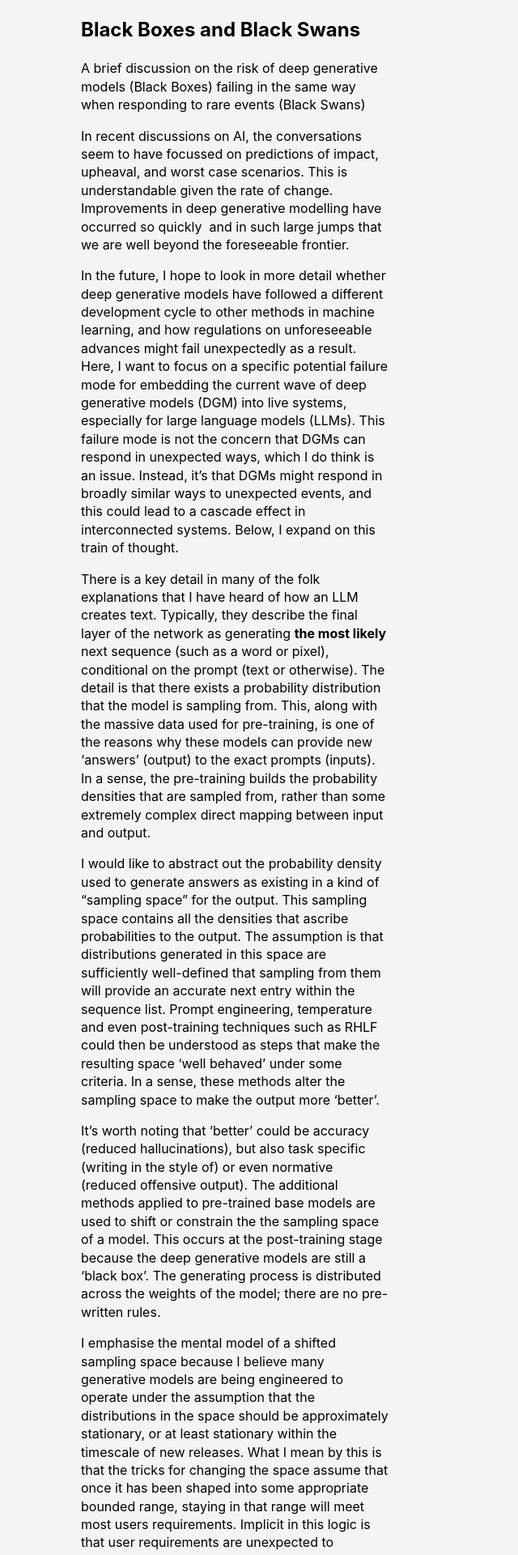
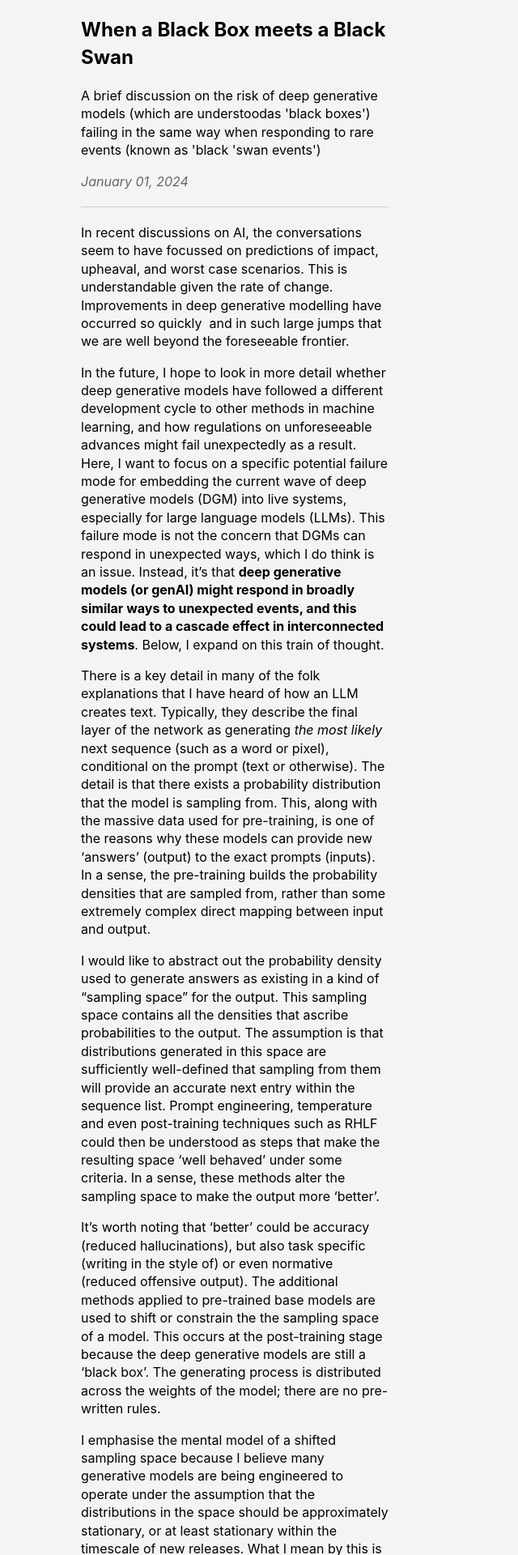
Before and after one commit to nrstillman/nrstillman.github.io, a Jekyll site: the page built from _writings/short/BlackboxesBlackswans.md, in a window 1280 px wide. Shown: the top 1920 px of the page at 81% size, without its empty margins (0-640 px from the left). Built offline with Jekyll 4.4.1, drawn with Linux system fonts in a browser that asks for light colours.

Commit message:
fixes to mobile viewing and better posts.html formatting

```diff
--- a/_layouts/post.html
+++ b/_layouts/post.html
@@ -7,7 +7,13 @@
 
 <article>
     <h1>{{ page.title }}</h1>
-    {{ page.description }}
+    <p>{{ page.description }}</p>
+
+    <div class="post-meta">
+        <span class="date-published">{{ page.date_published | date: "%B %d, %Y" }}</span>
+    </div>
+
+    <hr />
+
     {{ content }}
 </article>
-</html>
--- a/_writings/short/BlackboxesBlackswans.md
+++ b/_writings/short/BlackboxesBlackswans.md
@@ -1,16 +1,16 @@
 ---
-title: "Black Boxes and Black Swans"
+title: "When a Black Box meets a Black Swan"
 date_published: 28th of January, 2024
-description: "A brief discussion on the risk of deep generative models (Black Boxes) failing in the same way when responding to rare events (Black Swans)"
+description: "A brief discussion on the risk of deep generative models (which are understoodas 'black boxes') failing in the same way when responding to rare events (known as 'black 'swan events')"
 layout: post
 ---
 
 
 In recent discussions on AI, the conversations seem to have focussed on predictions of impact, upheaval, and worst case scenarios. This is understandable given the rate of change. Improvements in deep generative modelling have occurred so quickly  and in such large jumps that we are well beyond the foreseeable frontier.
 
-In the future, I hope to look in more detail whether deep generative models have followed a different development cycle to other methods in machine learning, and how regulations on unforeseeable advances might fail unexpectedly as a result. Here, I want to focus on a specific potential failure mode for embedding the current wave of deep generative models (DGM) into live systems, especially for large language models (LLMs). This failure mode is not the concern that DGMs can respond in unexpected ways, which I do think is an issue. Instead, it's that DGMs might respond in broadly similar ways to unexpected events, and this could lead to a cascade effect in interconnected systems. Below, I expand on this train of thought.
+In the future, I hope to look in more detail whether deep generative models have followed a different development cycle to other methods in machine learning, and how regulations on unforeseeable advances might fail unexpectedly as a result. Here, I want to focus on a specific potential failure mode for embedding the current wave of deep generative models (DGM) into live systems, especially for large language models (LLMs). This failure mode is not the concern that DGMs can respond in unexpected ways, which I do think is an issue. Instead, it's that __deep generative models (or genAI) might respond in broadly similar ways to unexpected events, and this could lead to a cascade effect in interconnected systems__. Below, I expand on this train of thought.
 
-There is a key detail in many of the folk explanations that I have heard of how an LLM creates text. Typically, they describe the final layer of the network as generating __the most likely__ next sequence (such as a word or pixel), conditional on the prompt (text or otherwise). The detail is that there exists a probability distribution that the model is sampling from. This, along with the massive data used for pre-training, is one of the reasons why these models can provide new 'answers' (output) to the exact prompts (inputs). In a sense, the pre-training builds the probability densities that are sampled from, rather than some extremely complex direct mapping between input and output.
+There is a key detail in many of the folk explanations that I have heard of how an LLM creates text. Typically, they describe the final layer of the network as generating _the most likely_ next sequence (such as a word or pixel), conditional on the prompt (text or otherwise). The detail is that there exists a probability distribution that the model is sampling from. This, along with the massive data used for pre-training, is one of the reasons why these models can provide new 'answers' (output) to the exact prompts (inputs). In a sense, the pre-training builds the probability densities that are sampled from, rather than some extremely complex direct mapping between input and output.
 
 I would like to abstract out the probability density used to generate answers as existing in a kind of "sampling space" for the output. This sampling space contains all the densities that ascribe probabilities to the output. The assumption is that distributions generated in this space are sufficiently well-defined that sampling from them will provide an accurate next entry within the sequence list. Prompt engineering, temperature and even post-training techniques such as RHLF could then be understood as steps that make the resulting space 'well behaved' under some criteria. In a sense, these methods alter the sampling space to make the output more 'better'.
 
--- a/css/style.css
+++ b/css/style.css
@@ -36,12 +36,30 @@
         padding: 20px;
     }
 
+    .post-meta {
+    display: flex;
+    justify-content: space-between;
+    margin-bottom: 20px;
+    }
+
+    .post-meta .date-published {
+        font-style: italic;
+        color: #666; /* Or any color of your choice */
+    }
+
+    hr {
+        border: 0;
+        height: 1px;
+        background-color: #ccc; /* Or any color of your choice */
+        margin-bottom: 20px;
+    }
+
 }
 
 @media screen and (max-width: 768px) {
     body {
-        margin-left: 100px;
-        margin-right: 400px;
+        margin-left: 10px;
+        margin-right: 100px;
         background-color: #f6f4f2;
         font-family: 'Inter', sans-serif;
         line-height: 1.4;
@@ -76,6 +94,25 @@
         margin-left: 200px;
         padding: 20px;
     }
+
+    .post-meta {
+    display: flex;
+    justify-content: space-between;
+    margin-bottom: 20px;
+    }
+
+    .post-meta .date-published {
+        font-style: italic;
+        color: #666; /* Or any color of your choice */
+    }
+
+    hr {
+        border: 0;
+        height: 1px;
+        background-color: #ccc; /* Or any color of your choice */
+        margin-bottom: 20px;
+    }
+
 }
 
 
```
